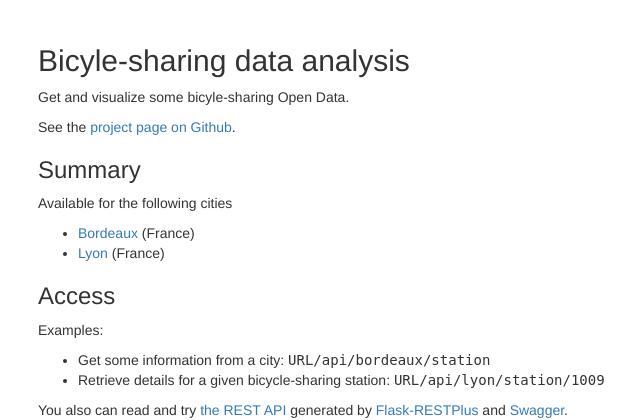
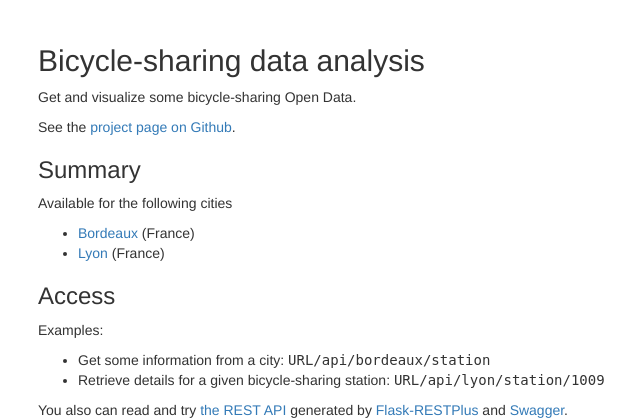
Before and after one commit to garaud/jitenshea, a Flask app: page / in a window 1280 px wide. Shown: the top 420 px of the page, without its empty margins (8-648 px from the left). Run offline with Flask 2, Linux system fonts and the light colour scheme; some libraries are stand-ins or nearby versions.

Commit message:
Fix small typos

```diff
--- a/jitenshea/tasks/bordeaux.py
+++ b/jitenshea/tasks/bordeaux.py
@@ -5,8 +5,8 @@
 Note: the 'ident' field which should be used for an unique id for each station
 is different when you load the layer TB_STVEL_P and CI_VCUB_P.
 
-  - TB_STVEL_P: bicyle-station geoloc
-  - CI_VCUB_P: bicyle-station real-time occupation data
+  - TB_STVEL_P: bicycle-station geoloc
+  - CI_VCUB_P: bicycle-station real-time occupation data
 
 So, if you want to merge these data, use the 'numstat' from TB_STVEL_P and
 'ident' from CI_VCUB_P.
--- a/jitenshea/templates/city.html
+++ b/jitenshea/templates/city.html
@@ -2,7 +2,7 @@
 
 {% block content %}
 
-<h2>Bicyle-sharing data analysis for {{city|capitalize}}</h2>
+<h2>Bicycle-sharing data analysis for {{city|capitalize}}</h2>
 
 
 <h3>Map</h3>
--- a/jitenshea/templates/index.html
+++ b/jitenshea/templates/index.html
@@ -2,9 +2,9 @@
 
 {% block content %}
 
-<h2>Bicyle-sharing data analysis</h2>
+<h2>Bicycle-sharing data analysis</h2>
 
-<p>Get and visualize some bicyle-sharing Open Data.</p>
+<p>Get and visualize some bicycle-sharing Open Data.</p>
 
 <p>See the <a href="https://github.com/garaud/jitenshea">project page on Github</a>.</p>
 
--- a/jitenshea/templates/layout.html
+++ b/jitenshea/templates/layout.html
@@ -3,11 +3,11 @@
   <head>
     <meta charset="UTF-8">
     <meta name="description" content="Bicycle-sharing data analysis">
-    <meta name="keywords" content="bicycle,sharing,data,geolocatization,python,postgresql,GIS">
+    <meta name="keywords" content="bicycle,sharing,data,geolocalization,python,postgresql,GIS">
     <meta name="author" content="Oslandia">
     {% include 'jitenshea-css.html' %}
 
-    <title>Jitenshera: bicyle-sharing data</title>
+    <title>Jitenshea: bicycle-sharing data</title>
   </head>
 
   <body>
```
Also changed, not shown: README.md.
